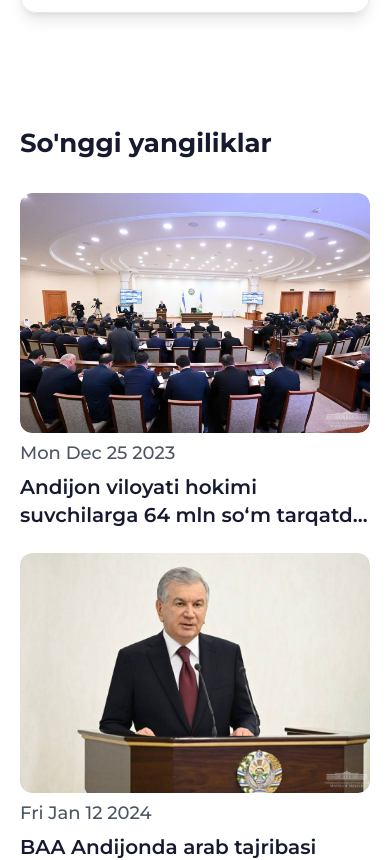
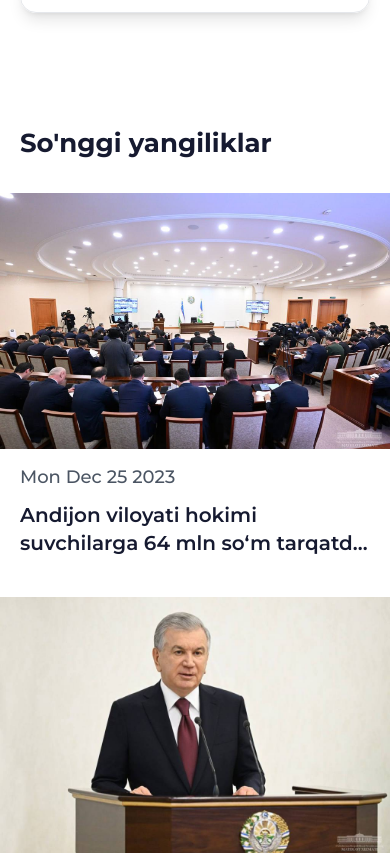
Before and after one commit to mryaxyobek/baliqchi, a React (Vite) app: page / in a window 390 px wide. Shown: the part 5936-6796 px from the top of the page. Built offline with nearby package versions, Linux system fonts and the light colour scheme.

Commit message:
added news page

```diff
--- a/src/App.jsx
+++ b/src/App.jsx
@@ -57,7 +57,7 @@ const App = () => {
           <Route path='ochiq-malumotlar' element={<OchiqMalumotlar />} />
         </Route>
 
-          <Route path='news' element={<Yangiliklar />} />
+          <Route path='news/:yangilikNomi' element={<Yangiliklar />} />
 
         <Route path='*' element={<NotFound />} />
       </Route>
--- a/src/components/LatestNews.jsx
+++ b/src/components/LatestNews.jsx
@@ -5,19 +5,23 @@ import { Link } from "react-router-dom";
 const LatestNews = () => {
     return (
         <section className='py-16'>
-            <div className="container">
-                <h2 className="mb-8">So'nggi yangiliklar</h2>
-                <ul className="grid grid-cols-3 gap-6 max-700:grid-cols-2 max-550:grid-cols-1">
+            <div className="container max-[500px]:px-0">
+                <h2 className="mb-8 max-[500px]:px-5">So'nggi yangiliklar</h2>
+                <ul className="grid grid-cols-3 gap-6 max-950:grid-cols-2 max-550:grid-cols-1 max-550:gap-10">
                     {news.map((item, index) => {
                         return (
                             index < 3 &&
-                            <li key={item.id} className="flex flex-col justify-between gap-y-2">
-                                <Link to={`news/${item.title}`} className="h-60 w-full flex justify-center items-center overflow-hidden rounded-xl">
-                                    <img className="w-full h-full object-cover rounded-xl" src={item.image} alt="" />
-                                </Link>
-                                <p className="text-gray-600">{item.date.toDateString()}</p>
-                                <Link to={`/${item.title}`}>
-                                    <h3 className="text-xl font-semibold line-clamp-2">{item.title}</h3>
+                            <li key={item.id}>
+                                <Link key={item.id} className="flex flex-col gap-y-4">
+                                    <img
+                                        className="w-full h-64 object-cover object-top rounded-lg bg-gray-400 max-700:h-52 max-550:h-64 max-[500px]:rounded-none"
+                                        src={item.image}
+                                        alt=""
+                                    />
+                                    <div className="space-y-3 max-[500px]:px-5">
+                                        <p className="text-gray-600">{item.date.toDateString()}</p>
+                                        <h3 className="text-xl font-semibold line-clamp-2">{item.title}</h3>
+                                    </div>
                                 </Link>
                             </li>
                         );
--- a/src/pages/Yangiliklar.jsx
+++ b/src/pages/Yangiliklar.jsx
@@ -3,26 +3,53 @@ import { news } from "../assets/data";
 // images
 import hokim from '../assets/images/other/hokim.png';
 import baliqchi from '../assets/images/svg/Frame.svg';
+import { useParams } from 'react-router-dom';
 const Yangiliklar = () => {
+    const { yangilikNomi } = useParams();
     useEffect(() => {
         scrollTo(0, 0);
     }, []);
     const [clickedImg, setClickedImg] = useState('');
     const [openModal, setOpenModal] = useState(false);
-
+    const yangilik = news.find((item) => yangilikNomi === item.title.toString().toLowerCase().replace(/\s+/g, '-'));
+    const boshqaYangiliklar = news.filter((item) => item.id !== (yangilik ? yangilik.id : ''));
+    document.addEventListener('keydown', (e) => {
+        if (e.key === 'Escape') {
+            setOpenModal(false);
+        };
+    });
     return (
         <div className='py-12 max-800:py-10 max-550:pt-6'>
             <div className='flex gap-5 container max-550:flex-col max-[500px]:px-0'>
                 <div className='w-full'>
-                    <h2 className="text-4xl font-semibold mb-10 max-[500px]:px-5">Yangiliklar</h2>
-                    <ul className="grid grid-cols-1 sm:grid-cols-2 md:grid-cols-3 lg:grid-cols-4 gap-6">
-                        {news.map((item) => {
+                    {
+                        yangilik &&
+                        <div className='mb-10 space-y-6'>
+                            <div className="flex flex-col gap-y-4 mb-10">
+                                <div className="space-y-6 max-[500px]:px-5">
+                                    <h1 className="">{yangilik.title}</h1>
+                                    <p className="text-gray-600">{yangilik.date.toDateString()}</p>
+                                    <img
+                                        className="w-full h-96 object-cover object-top rounded bg-gray-400 max-700:h-72 max-550:h-64"
+                                        src={yangilik.image}
+                                        alt=""
+                                        onClick={() => {
+                                            setClickedImg(yangilik.image);
+                                            setOpenModal(true);
+                                        }}
+                                    />
+                                    <p>{yangilik.description}</p>
+                                </div>
+                            </div>
+
+                            <h2 className="max-[500px]:px-5">Boshqa yangiliklar</h2>
+                        </div>
+                    }
+
+                    <ul className="grid gap-10">
+                        {boshqaYangiliklar.map((item) => {
                             return (
-                                <li
-                                    id={item.id}
-                                    key={item.id}
-                                    className="flex flex-col gap-y-4"
-                                >
+                                <li key={item.id} className="flex flex-col gap-y-4">
                                     <img
                                         className="w-full h-96 object-cover object-top rounded bg-gray-400 max-700:h-72 max-550:h-64"
                                         src={item.image}
```
